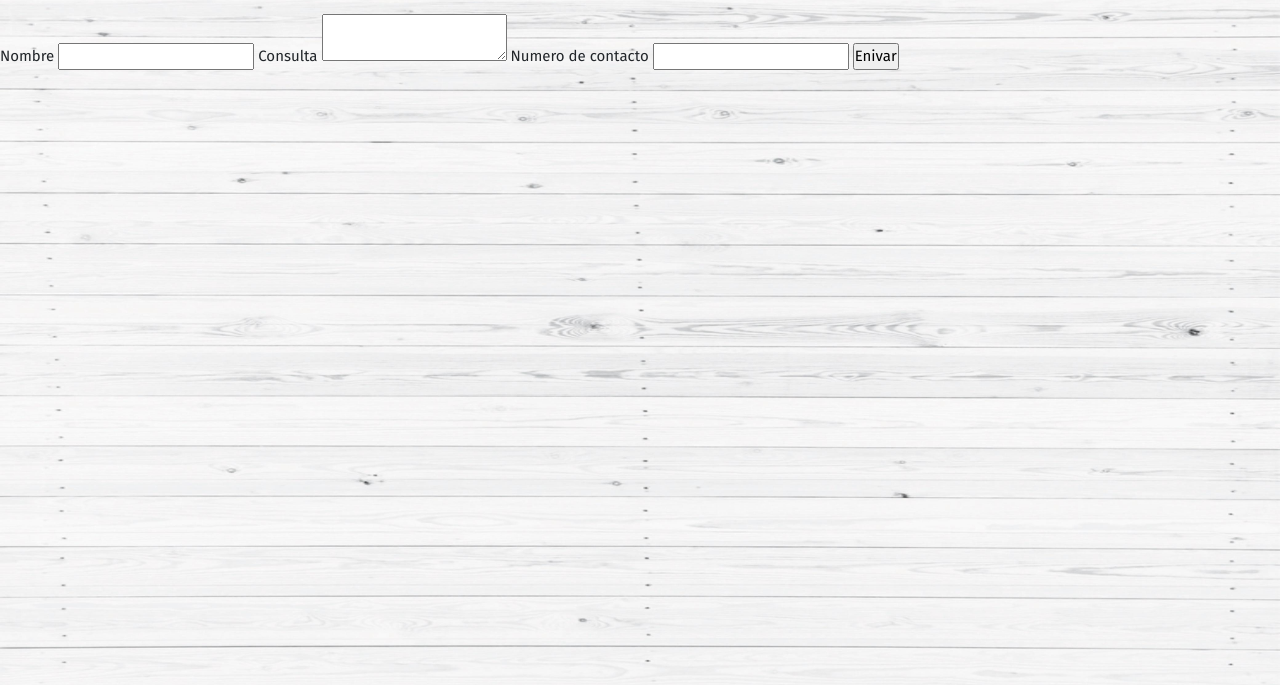
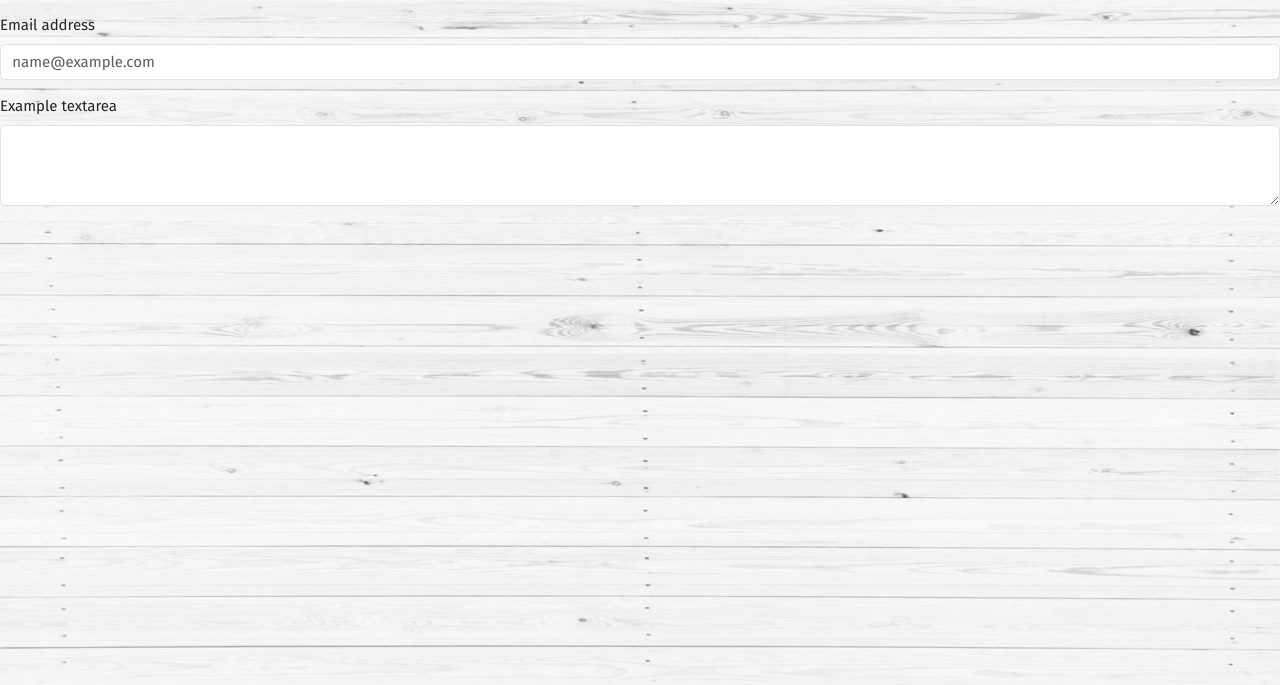
Before and after one commit to Carminazaccari/Foreverbuzos-cz, a plain HTML site: page pages/contactos.html in a window 1280 px wide. Shown: the part 115-800 px from the top of the page. Drawn offline with nearby package versions, Linux system fonts and the light colour scheme.

Commit message:
probando formulario

```diff
--- a/pages/contactos.html
+++ b/pages/contactos.html
@@ -35,14 +35,13 @@
 
     </main>
     <!-- Formulario-->
-    <form action="/submit" method="post" >
-        <label for="">Nombre</label>
-        <input type="text" name="nombre" id="nombre">
-        <label for="">Consulta</label>
-        <textarea name="consulta" id="coonsulta"></textarea>
-        <label for="">Numero de contacto</label>
-        <input type="number" name="numero" id="numero">
-<input type="submit" value="Enivar">
-    </form>
+    <div class="mb-3">
+        <label for="exampleFormControlInput1" class="form-label">Email address</label>
+        <input type="email" class="form-control" id="exampleFormControlInput1" placeholder="name@example.com">
+      </div>
+      <div class="mb-3">
+        <label for="exampleFormControlTextarea1" class="form-label">Example textarea</label>
+        <textarea class="form-control" id="exampleFormControlTextarea1" rows="3"></textarea>
+      </div>
 </body>
 </html>
```
